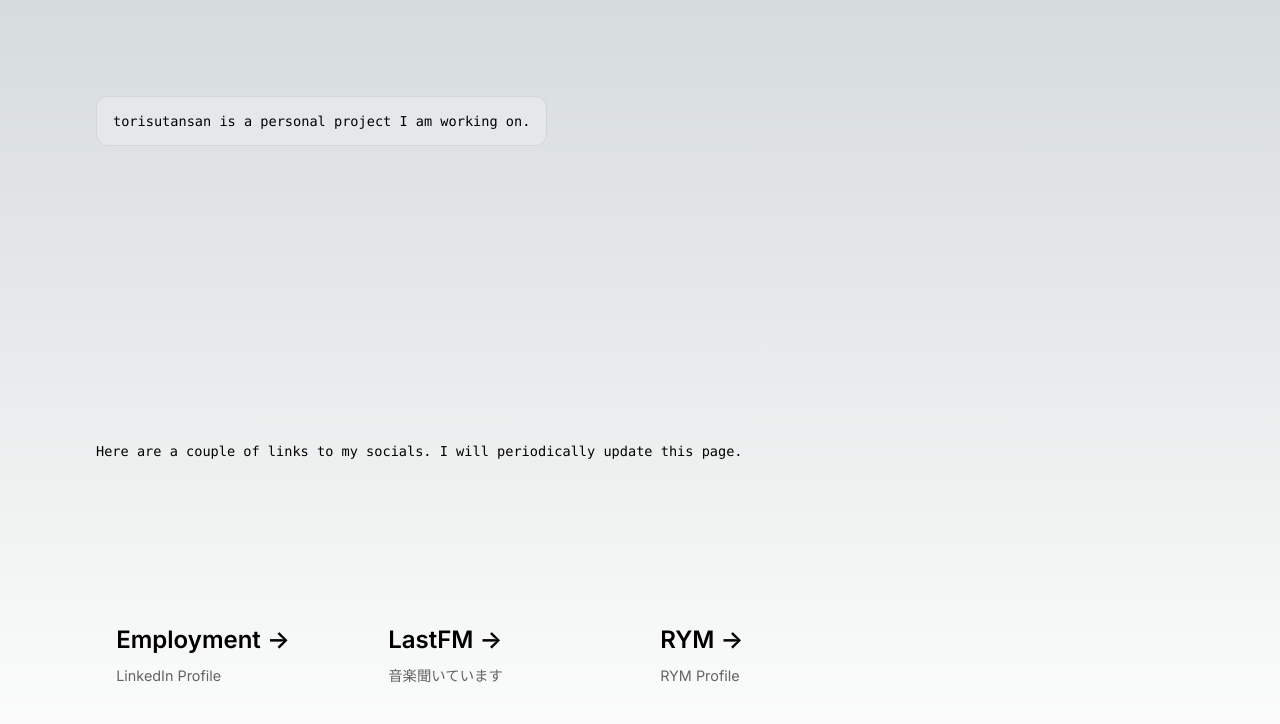
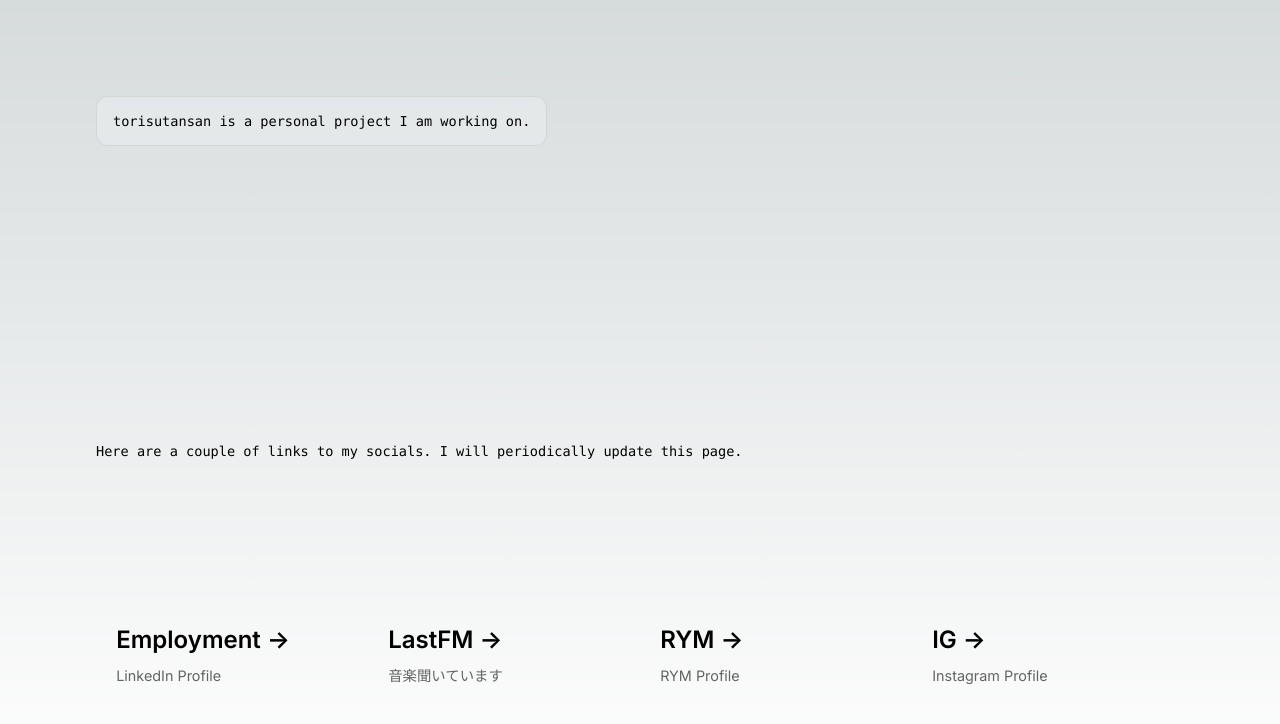
Before and after one commit to torisutansan02/torisutansan, a Next.js app: page / in a window 1280 px wide. Shown: the top 724 px of the page. Built offline with nearby package versions, Linux system fonts and the light colour scheme.

Commit message:
Editing pages

```diff
--- a/pages/index.js
+++ b/pages/index.js
@@ -72,6 +72,20 @@ export default function Home() {
               RYM Profile
             </p>
           </a>
+
+          <a
+            href = "https://instagram.com/torisutansan?igshid=ZDdkNTZiNTM="
+            className = {styles.card}
+            target = "_blank"
+            rel = "noopener noreferrer"
+          >
+            <h2 className = {inter.className}>
+              IG <span> -&gt; </span>
+            </h2>
+            <p className = {inter.className}>
+              Instagram Profile
+            </p>
+          </a>
         </div>
 
       </main>
```
